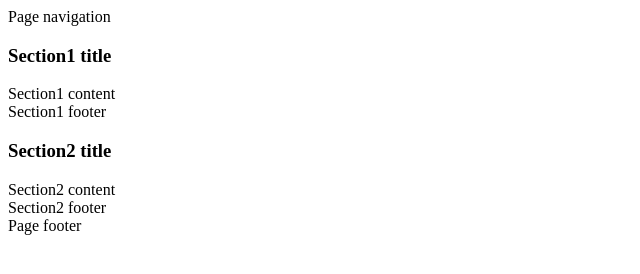
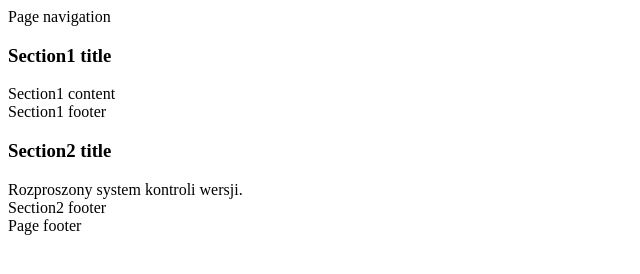
Before and after one commit to kamil9998/iislabpio_180312, a plain HTML site: page index.html in a window 1280 px wide. Shown: the whole page, without its empty margins (0-640 px from the left). Drawn offline with Linux system fonts and the light colour scheme.

```diff
--- a/index.html
+++ b/index.html
@@ -22,7 +22,7 @@
         <h3 class="panel-title">Section2 title</h3>
     </div>
     <div class="panel-body">
-        Section2 content
+        Rozproszony system kontroli wersji.
     </div>
     <footer class="panel-footer">
         Section2 footer
```
